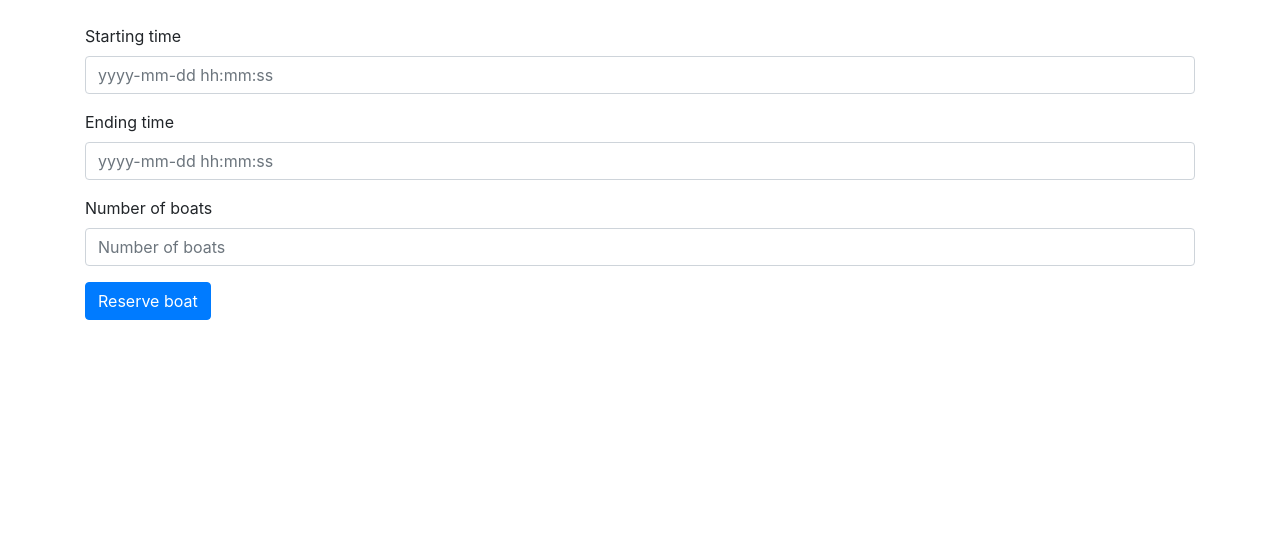
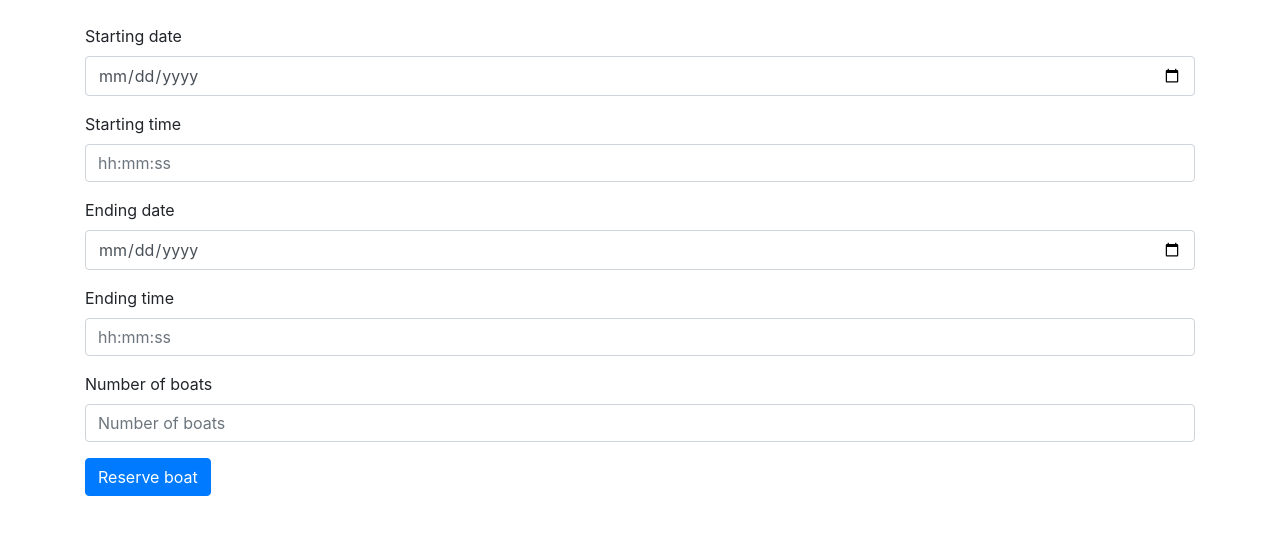
Before and after one commit to marinellalaaksonen/VeneVarausKalenteri, a Flask app: template application/templates/reservations/reserve_boat.html in a window 1280 px wide. Shown: the part 56-591 px from the top of the page. Run offline with Flask 2, Linux system fonts and the light colour scheme; the template is opened without the code that fills it: values that come from a table or form of the project are taken from there, others are empty; some libraries are stand-ins or nearby versions.

Commit message:
muutettu venevarauksen päivämäärät käyttämään kalenteria

```diff
--- a/application/forms/reservationform.py
+++ b/application/forms/reservationform.py
@@ -1,20 +1,14 @@
 from flask_wtf import FlaskForm
-from wtforms import DateTimeField, IntegerField, validators
+from wtforms import IntegerField, validators
+from wtforms.fields.html5 import DateField
+from wtforms_components import TimeField
 
 class ReservationForm(FlaskForm):
-    starting_time = DateTimeField("Starting time")
-    ending_time = DateTimeField("Ending time")
+    starting_date = DateField("Starting date")
+    starting_time = TimeField("Starting time")
+    ending_date = DateField("Ending date")
+    ending_time = TimeField("Ending time")
     boats = IntegerField("Number of boats")
-
-    # def validate(self):
-    #     if not FlaskForm.validate(self):
-    #         return False
-    #     if self.ending_time.data < self.starting_time.data:
-    #         self.ending_time.errors.append("Ending time should be after starting time")
-    #         return False
-    #     else:
-    #         return True
-
 
     class Meta:
         csrf = False
--- a/application/templates/calendar.html
+++ b/application/templates/calendar.html
@@ -14,7 +14,7 @@
             <tr>
                 <td>{{ reservation.starting_time }}</td>
                 <td>{{ reservation.ending_time }}</td>
-                <td>{{ reservation.user_id.name }}</td>
+                <td>{{ reservation.user_id }}</td>
             </tr>
             {% endfor %}
         </tbody>
--- a/application/templates/reservations/reserve_boat.html
+++ b/application/templates/reservations/reserve_boat.html
@@ -4,15 +4,29 @@
 {{ error }}
 <form method="POST" action="{{ url_for('make_reservation') }}">
   <div class="form-group">
+    {{ form.starting_date.label }}
+    {{ form.starting_date(class="form-control", placeholder="yyyy-mm-dd") }}
+    {% for error in form.starting_date.errors %}
+      {{ error }}
+    {% endfor %}
+  </div>
+  <div class="form-group">
     {{ form.starting_time.label }}
-    {{ form.starting_time(class="form-control", placeholder="yyyy-mm-dd hh:mm:ss") }}
-    {% for error in form.ending_time.errors %}
+    {{ form.starting_time(class="form-control", placeholder="hh:mm:ss") }}
+    {% for error in form.starting_time.errors %}
+      {{ error }}
+    {% endfor %}
+  </div>
+  <div class="form-group">
+    {{ form.ending_date.label }}
+    {{ form.ending_date(class="form-control", placeholder="yyyy-mm-dd") }}
+    {% for error in form.ending_date.errors %}
       {{ error }}
     {% endfor %}
   </div>
   <div class="form-group">
     {{ form.ending_time.label }}
-    {{ form.ending_time(class="form-control", placeholder="yyyy-mm-dd hh:mm:ss") }}
+    {{ form.ending_time(class="form-control", placeholder="hh:mm:ss") }}
     {% for error in form.ending_time.errors %}
       {{ error }}
     {% endfor %}
--- a/requirements.txt
+++ b/requirements.txt
@@ -1,13 +1,19 @@
 Click==7.0
+decorator==4.4.1
 Flask==1.1.1
 Flask-Login==0.4.1
 Flask-SQLAlchemy==2.4.1
 Flask-WTF==0.14.2
 gunicorn==19.9.0
+infinity==1.4
+intervals==0.8.1
 itsdangerous==1.1.0
 Jinja2==2.10.3
 MarkupSafe==1.1.1
 psycopg2==2.8.4
+six==1.13.0
 SQLAlchemy==1.3.10
+validators==0.14.0
 Werkzeug==0.16.0
 WTForms==2.2.1
+WTForms-Components==0.10.4
```
Also changed, not shown: application/routes/reservation.py (+6 -2 lines).
